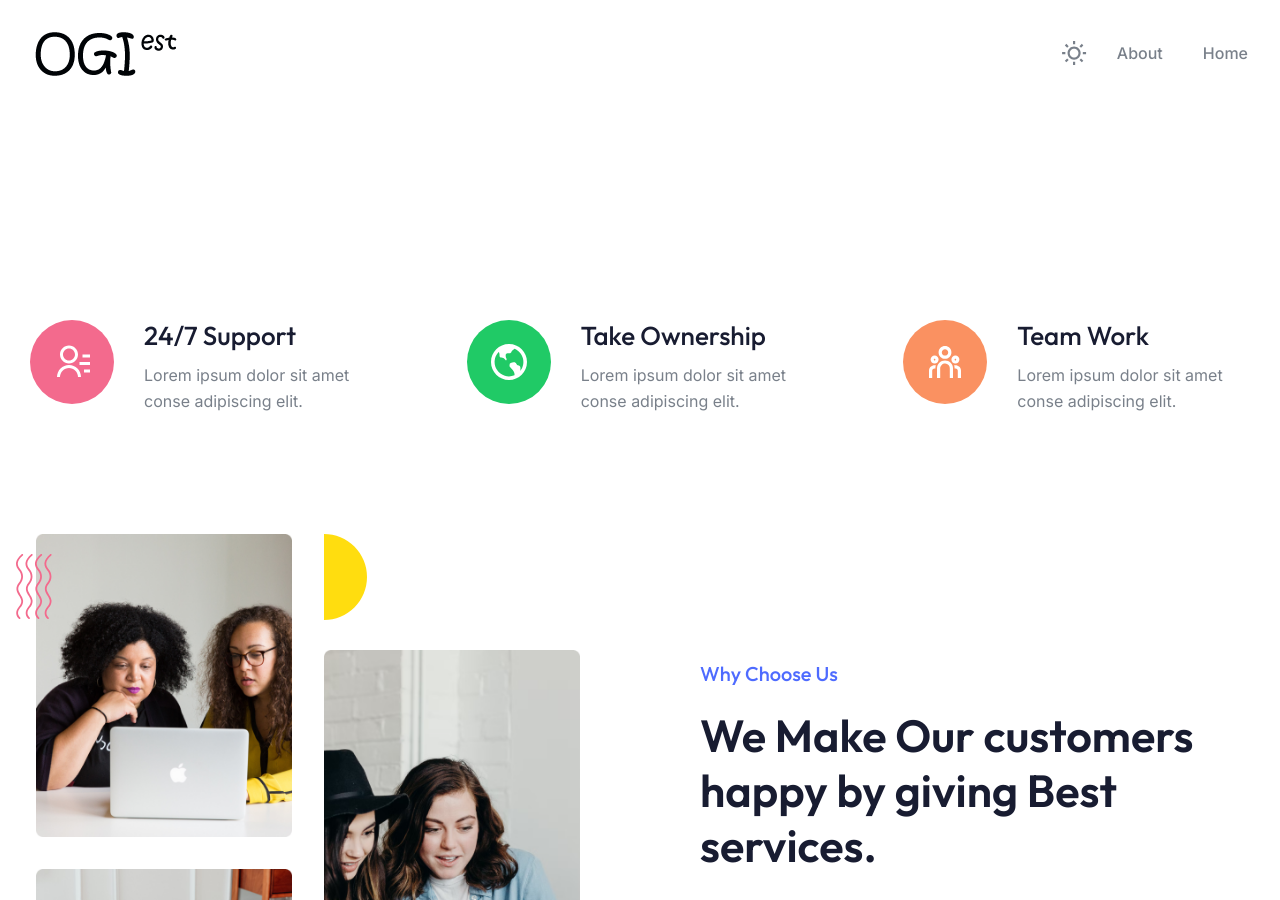
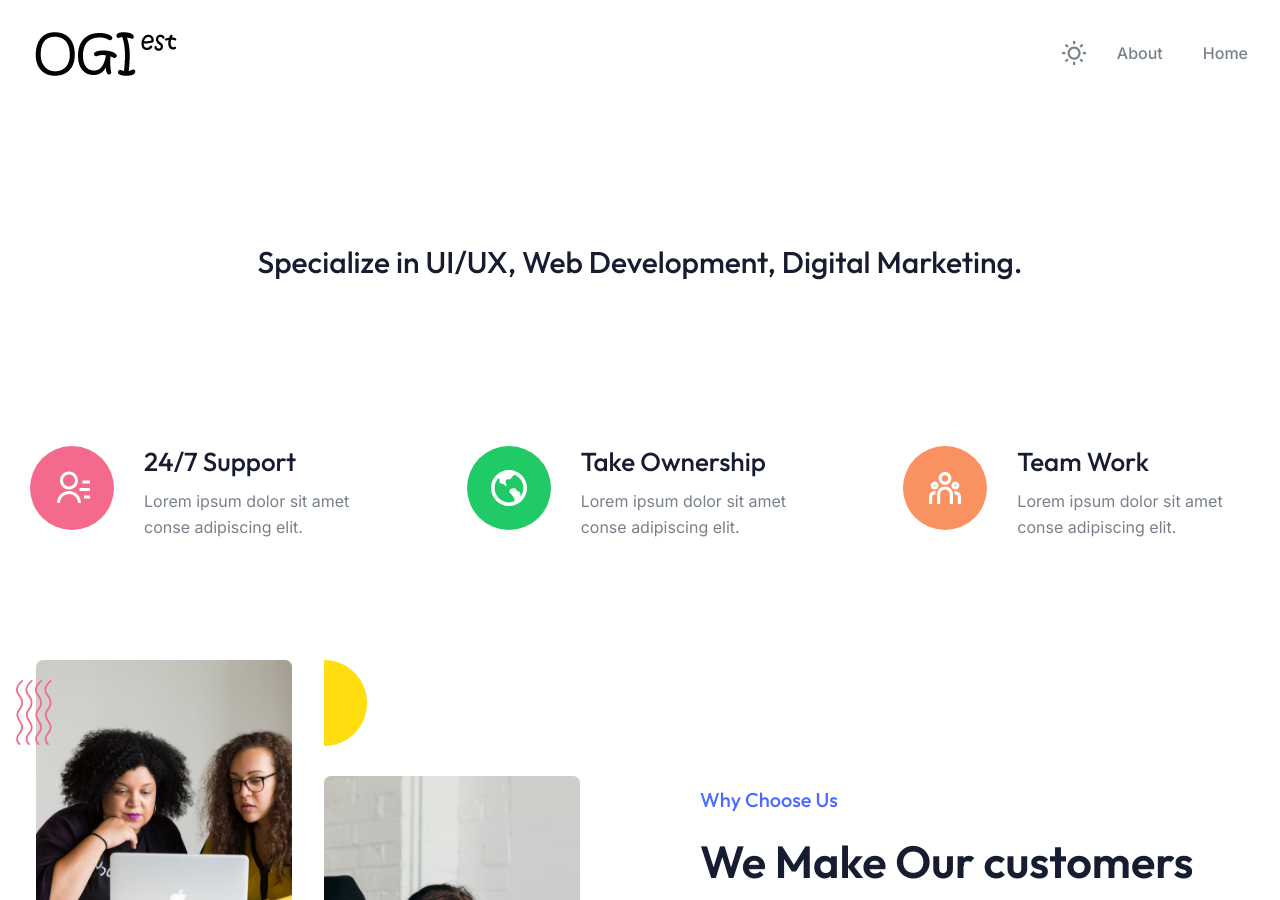
Before and after one commit to ogiest/ogiest.github.io, a Jekyll site: the page about.html, which Jekyll copies as it is, in a window 1280 px wide and 900 px high. Built offline with Jekyll 4.4.1, drawn with Linux system fonts in a browser that asks for light colours.

Commit message:
Update about.html

```diff
--- a/about.html
+++ b/about.html
@@ -79,6 +79,11 @@
       <section class="gj qp gr hj rp hr">
         <div class="bb ze ki xn 2xl:ud-px-0">
           <div class="tc sf yo zf kq">
+            <div class="bb ze">
+              <div class="animate_top rounded-md shadow-solid-13 bg-white dark:bg-blacksection border border-stroke dark:border-strokedark p-7.5 md:p-10">
+                <h1 style="text-align: center;" class="ek vj 2xl:ud-text-title-lg kk wm nb gb">Specialize in UI/UX, Web Development, Digital Marketing.</h1><br />
+              </div>
+            </div>
           </div>
         </div>
       </section>
```
